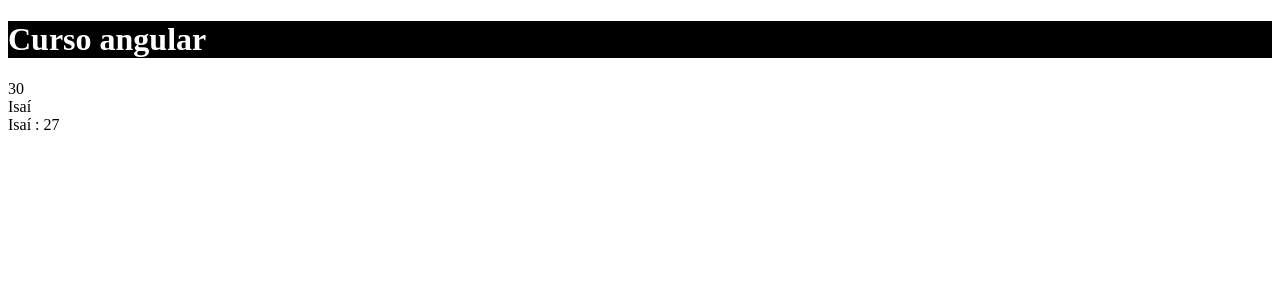
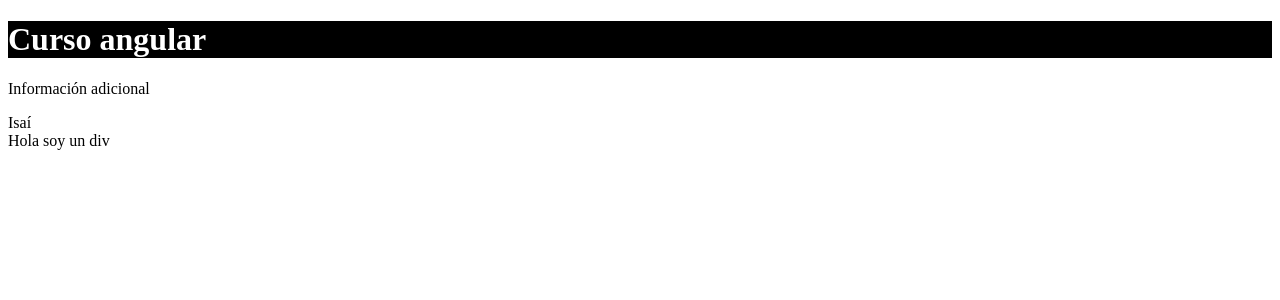
Before and after one commit to isaihdz/angular_example, an Angular app: page / in a window 1280 px wide. Shown: the top 300 px of the page. Built offline with nearby package versions, Linux system fonts and the light colour scheme.

Commit message:
ng-content, use and example

```diff
--- a/src/app/app.component.html
+++ b/src/app/app.component.html
@@ -1,3 +1,6 @@
 <div class="dark">
-  <title></title>
+  <app-title>
+    <p>Información adicional</p>
+    <div>Hola soy un div</div>
+  </app-title>
 </div>
--- a/src/app/title/title.component.html
+++ b/src/app/title/title.component.html
@@ -1,6 +1,4 @@
 <h1>Curso angular</h1>
-{{ 10 + 20 }}
-<br>
+<ng-content select="p"></ng-content>
 {{ name }}
-<br>
-{{ getEdadNombre()}}
+<ng-content select="div"></ng-content>
--- a/src/app/title/title.component.ts
+++ b/src/app/title/title.component.ts
@@ -2,7 +2,7 @@ import { Component, OnInit } from '@angular/core';
 import { title } from 'process';
 
 @Component({
-  selector: 'title',
+  selector: 'app-title',
   templateUrl: 'title.component.html',
   styleUrls: ['title.component.scss'],
 })
```
